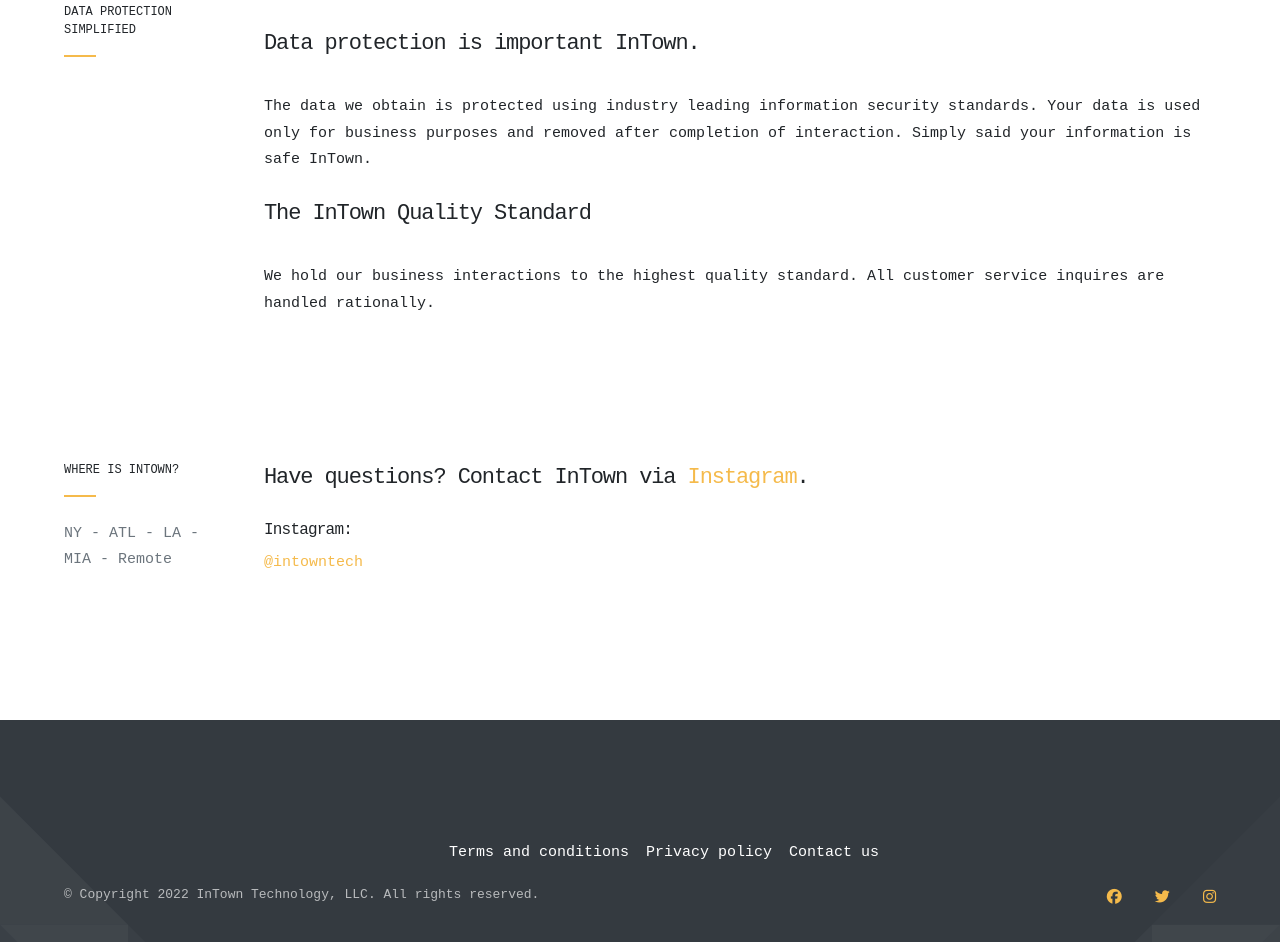
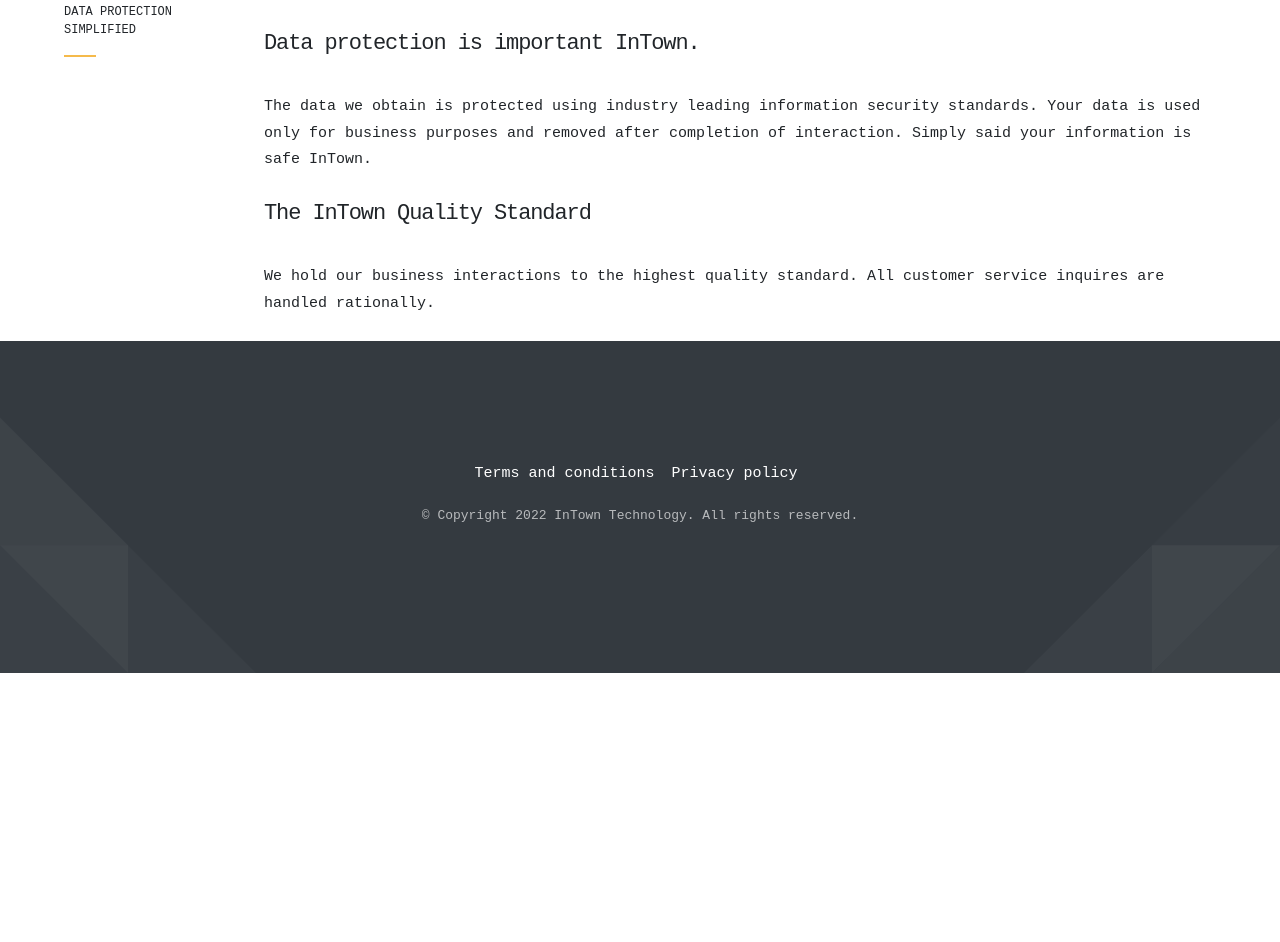
Before and after one commit to sheldoncoder/sheldoncoder.github.io, a plain HTML site: page policy.html in a window 1280 px wide. Shown: the part 282-1224 px from the top of the page. After the commit the page ends 955 px from the top, so only its background shows below. Drawn offline with Linux system fonts and the light colour scheme; some packages are replaced by stand-ins of ours; files whose address does not match are found by name.

Commit message:
Update policy.html

```diff
--- a/policy.html
+++ b/policy.html
@@ -205,52 +205,6 @@
       </div> <!-- / .container -->
 
     </section>
-    <!-- OFFICES
-    ================================================== -->
-    <section class="section">
-      <!-- Content -->
-      <div class="container">
-        <div class="row">
-          <div class="col-md-2">
-
-            <!-- Title -->
-            <h6 class="title">
-              Where is InTown?
-            </h6>
-            <p class="text-muted">
-              NY - ATL - LA - MIA - Remote
-            </p>
-
-          </div>
-          <div class="col-md-10">
-            <!-- Heading -->
-            <h3 class="mb-4">
-              Have questions? Contact InTown via <span class="text-primary">Instagram</span>.
-            </h3>
-
-            <!-- Content -->
-            <div class="row">
-              <div class="col-md-6 col-lg-5">
-                <!-- Heading -->
-                <h5>
-                  Instagram:
-                </h5>
-
-                <!-- Address -->
-                <p class="text-muted">
-                  <a href="https://www.instagram.com/intowntech/">
-                    @intowntech
-                  </a>
-                </p>
-
-              </div>
-            </div>   <!-- / .row -->
-
-          </div>
-        </div> <!-- / .row -->
-      </div> <!-- / .container -->
-
-    </section>
 
     <!-- FOOTER
     ================================================== -->
@@ -261,17 +215,8 @@
       <div class="bg-triangle bg-triangle-light bg-triangle-bottom bg-triangle-right"></div>
 
       <!--Content -->
-      <div class="container">
-        <div class="row align-self-center">
-          <div class="col-md-auto">
-
-            <!-- Brand -->
-            <p>
-              <a href="#" class="footer-brand text-white">
-              </a>
-            </p>
-
-          </div>
+      <div class="container text-center">
+        <div class="row align-items-center">
           <div class="col-md">
 
             <!-- Links -->
@@ -286,48 +231,17 @@
                   Privacy policy
                 </a>
               </li>
-              <li class="list-inline-item">
-                <a href="contact.html" class="text-white">
-                  Contact us
-                </a>
-              </li>
             </ul>
-
-          </div>
-        </div> <!-- / .row -->
-        <div class="row align-items-center">
-          <div class="col-md">
 
             <!-- Copyright -->
             <p class="text-white text-muted">
               <small>
-                &copy; Copyright <span class="current-year"></span> InTown Technology, LLC. All rights reserved.
+                &copy; Copyright <span class="current-year"></span> InTown Technology. All rights reserved.
               </small>
             </p>
 
           </div>
-          <div class="col-md">
 
-            <!-- Social links -->
-            <ul class="list-inline list-unstyled text-md-right">
-              <li class="list-inline-item">
-                <a href="https://www.facebook.com/intowntech.us/" target="_blank">
-                  <i class="fab fa-facebook"></i>
-                </a>
-              </li>
-              <li class="list-inline-item ml-3">
-                <a href="https://twitter.com/intown_tech" target="_blank">
-                  <i class="fab fa-twitter"></i>
-                </a>
-              </li>
-              <li class="list-inline-item ml-3">
-                <a href="https://www.instagram.com/intowntech/" target="_blank">
-                  <i class="fab fa-instagram"></i>
-                </a>
-              </li>
-            </ul>
-
-          </div>
         </div> <!-- / .row -->
       </div> <!-- / .container -->
 
```
